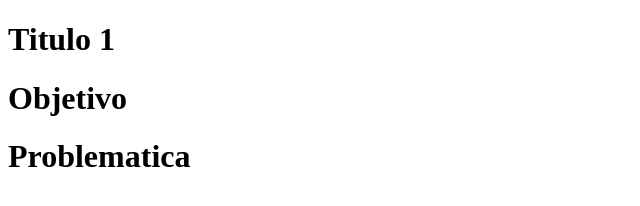
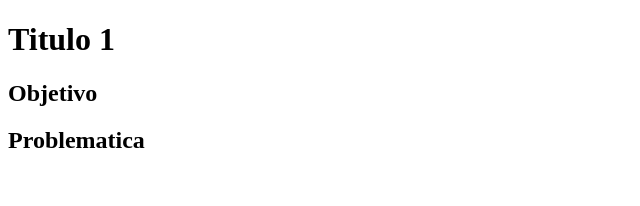
Before and after one commit to JavierProjects/proyecto-1a, a plain HTML site: page uno.html in a window 1280 px wide. Shown: the whole page, without its empty margins (0-640 px from the left). Drawn offline with Linux system fonts and the light colour scheme.

Commit message:
uno corregido

```diff
--- a/uno.html
+++ b/uno.html
@@ -8,8 +8,8 @@
 <body>
     <h1>Titulo 1</h1>
 
-    <h1>Objetivo</h1>
+    <h2>Objetivo</h2>
 
-    <h1>Problematica</h1>
+    <h2>Problematica</h2>
 </body>
 </html>
```
